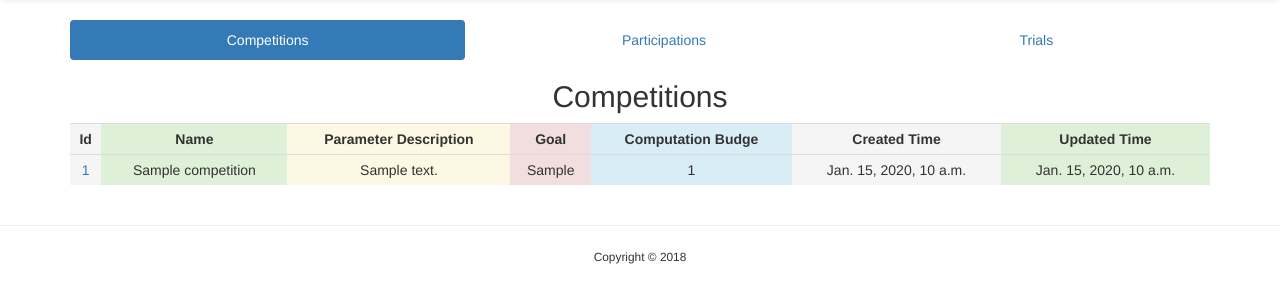
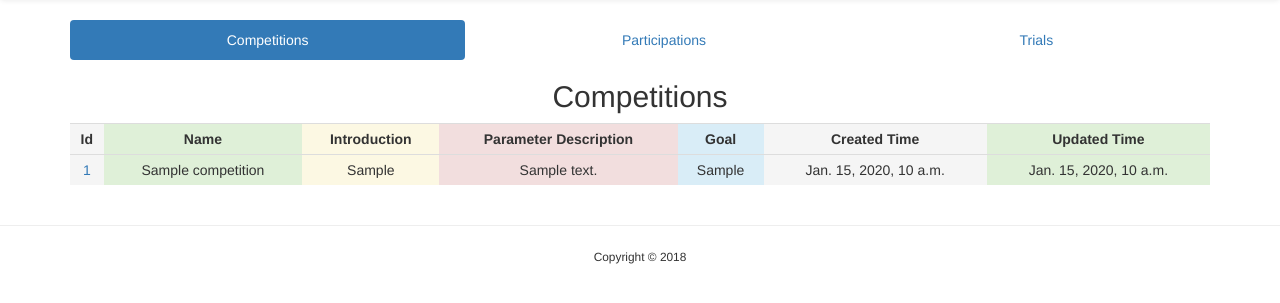
Before and after one commit to tobegit3hub/tuning_game, a Django app: page /dashboard/ in a window 1280 px wide. Shown: the part 52-355 px from the top of the page. Run offline with Django 3.2, Linux system fonts and the light colour scheme; tables that the repository leaves empty hold one stand-in row (values such as "Sample post"); some libraries are stand-ins or nearby versions.

Commit message:
Add introduction of the competition

```diff
--- a/dashboard/templates/competition_detail.html
+++ b/dashboard/templates/competition_detail.html
@@ -27,6 +27,10 @@
             <tr>
                 <td class="text-center active">Name</td>
                 <td class="text-center success">{{ competition.name }}</td>
+            </tr>
+            <tr>
+                <td class="text-center active">Introduction</td>
+                <td class="text-center success">{{ competition.introduction }}</td>
             </tr>
             <tr>
                 <td class="text-center active">Parameters Description</td>
--- a/dashboard/templates/index.html
+++ b/dashboard/templates/index.html
@@ -27,9 +27,9 @@
             <table class="table table-striped table-hover table-condensed">
                 <th class="text-center active">Id</th>
                 <th class="text-center success">Name</th>
-                <th class="text-center warning">Parameter Description</th>
-                <th class="text-center danger">Goal</th>
-                <th class="text-center info">Computation Budge</th>
+                <th class="text-center warning">Introduction</th>
+                <th class="text-center danger">Parameter Description</th>
+                <th class="text-center info">Goal</th>
                 <th class="text-center active">Created Time</th>
                 <th class="text-center success">Updated Time</th>
                 <!--<th class="text-center warning">Operation</th>-->
@@ -39,9 +39,9 @@
                     <td class="text-center active"><a href="/dashboard/v1/competitions/{{ competition.id }}">{{ competition.id }}</a>
                     </td>
                     <td class="text-center success">{{ competition.name }}</td>
-                    <td class="text-center warning">{{ competition.parameters_description }}</td>
-                    <td class="text-center danger">{{ competition.goal }}</td>
-                    <td class="text-center info">{{ competition.computation_budge }}</td>
+                    <td class="text-center warning">{{ competition.introduction }}</td>
+                    <td class="text-center danger">{{ competition.parameters_description }}</td>
+                    <td class="text-center info">{{ competition.goal }}</td>
                     <td class="text-center active">{{ competition.created_time }}</td>
                     <td class="text-center success">{{ competition.updated_time }}</td>
                     <!--
--- a/tuning/management/commands/initialize_database.py
+++ b/tuning/management/commands/initialize_database.py
@@ -20,6 +20,8 @@ class Command(BaseCommand):
     competition_dict = {
         "name":
         "ReturnInputGame",
+        "introduction":
+        "The game will return the exact number of the input. It has only one parameter.",
         "parameters_description":
         '{"params":[{"parameterName": "parameter", "type": "DOUBLE"}]}',
         "goal":
@@ -48,6 +50,8 @@ class Command(BaseCommand):
     competition_dict = {
         "name":
         "SquareFunction",
+        "introduction":
+        "The game will return the square of the input. It has only one parameter.",
         "parameters_description":
         '{"params":[{"parameterName": "parameter", "type": "DOUBLE"}]}',
         "goal":
@@ -76,6 +80,8 @@ class Command(BaseCommand):
     competition_dict = {
         "name":
         "OneUnknowQuadraticEquation",
+        "introduction":
+        "The uderlying game is the quadratic equation with on unknow variable which has the optimal value. It has only one parameter.",
         "parameters_description":
         '{"params":[{"parameterName": "x", "type": "DOUBLE"}]}',
         "goal":
--- a/tuning/models.py
+++ b/tuning/models.py
@@ -6,6 +6,7 @@ from django.db import models
 
 class Competition(models.Model):
   name = models.CharField(max_length=128, blank=False)
+  introduction = models.CharField(max_length=8096, blank=False, default="")
   parameters_description = models.CharField(max_length=1024, blank=False)
   goal = models.CharField(max_length=128, blank=False, default="MAXIMIZE")
   computation_budge = models.IntegerField(blank=False)
@@ -23,23 +24,25 @@ class Competition(models.Model):
   @classmethod
   def create(cls,
              name,
+             introduction,
              parameters_description,
              goal,
              computation_budge,
              theoretical_best_metrics=None):
     instance = cls()
     instance.name = name
+    instance.introduction = introduction
     instance.parameters_description = parameters_description
     instance.goal = goal
     instance.computation_budge = computation_budge
-    instance.status = "Launch"
+    instance.status = "Active"
     instance.theoretical_best_metrics = theoretical_best_metrics
     instance.save()
     return instance
 
   @classmethod
   def create_from_dict(self, dict):
-    competition = Competition.create(dict["name"],
+    competition = Competition.create(dict["name"], dict["introduction"],
                                      dict["parameters_description"],
                                      dict["goal"], dict["computation_budge"])
 
@@ -54,6 +57,7 @@ class Competition(models.Model):
     return {
         "id": self.id,
         "name": self.name,
+        "introduction": self.introduction,
         "parameters_description": self.parameters_description,
         "goal": self.goal,
         "computation_budge": self.computation_budge,
@@ -86,7 +90,7 @@ class Participation(models.Model):
     instance.competition = competition
     instance.username = username
     instance.email = email
-    instance.status = "Active"
+    instance.status = "Initialized"
     instance.save()
     return instance
 
--- a/tuning/views.py
+++ b/tuning/views.py
@@ -30,6 +30,7 @@ def v1_competitions(request):
     data = json.loads(request.body)
 
     name = data["name"]
+    introduction = data["introduction"]
     parameters_description = json.dumps(data["parameters_description"])
     goal = data["goal"]
     computation_budge = int(data["computation_budge"])
@@ -40,6 +41,7 @@ def v1_competitions(request):
 
     competition = Competition.create(
         name,
+        introduction,
         parameters_description,
         goal,
         computation_budge,
```
